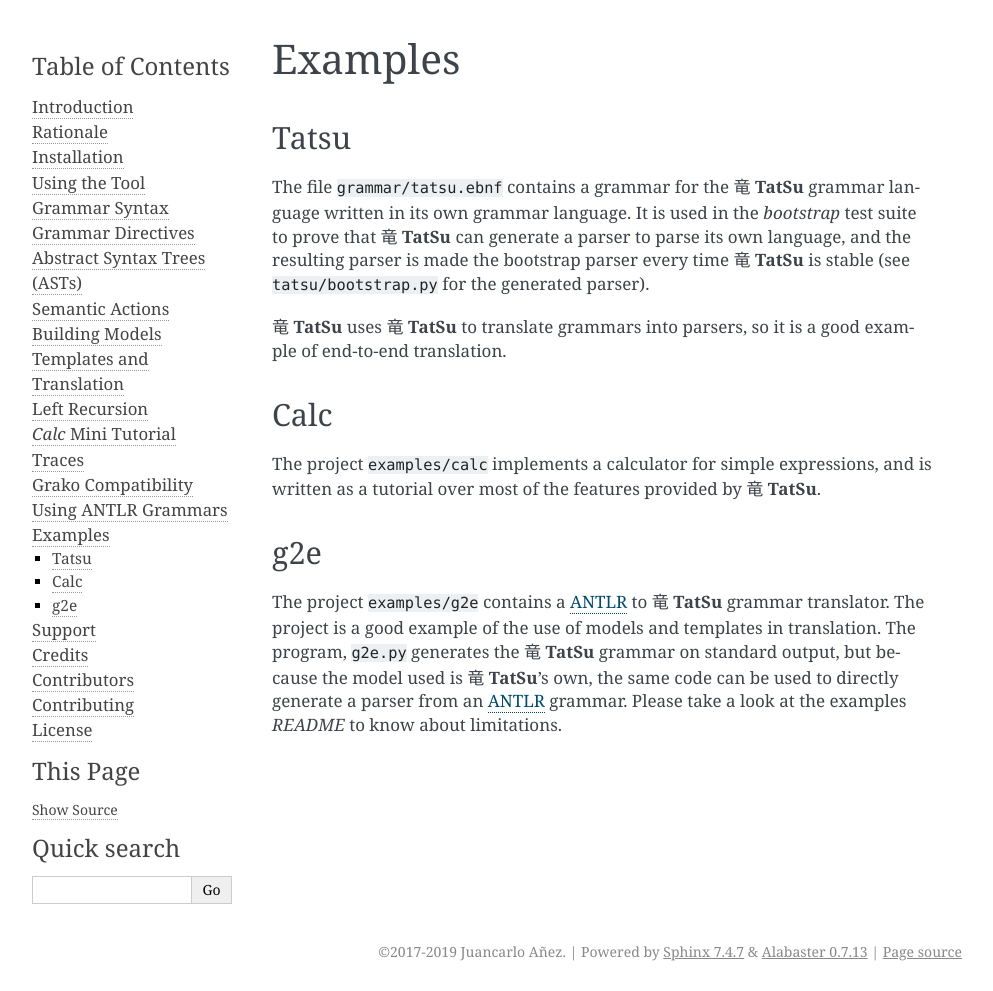
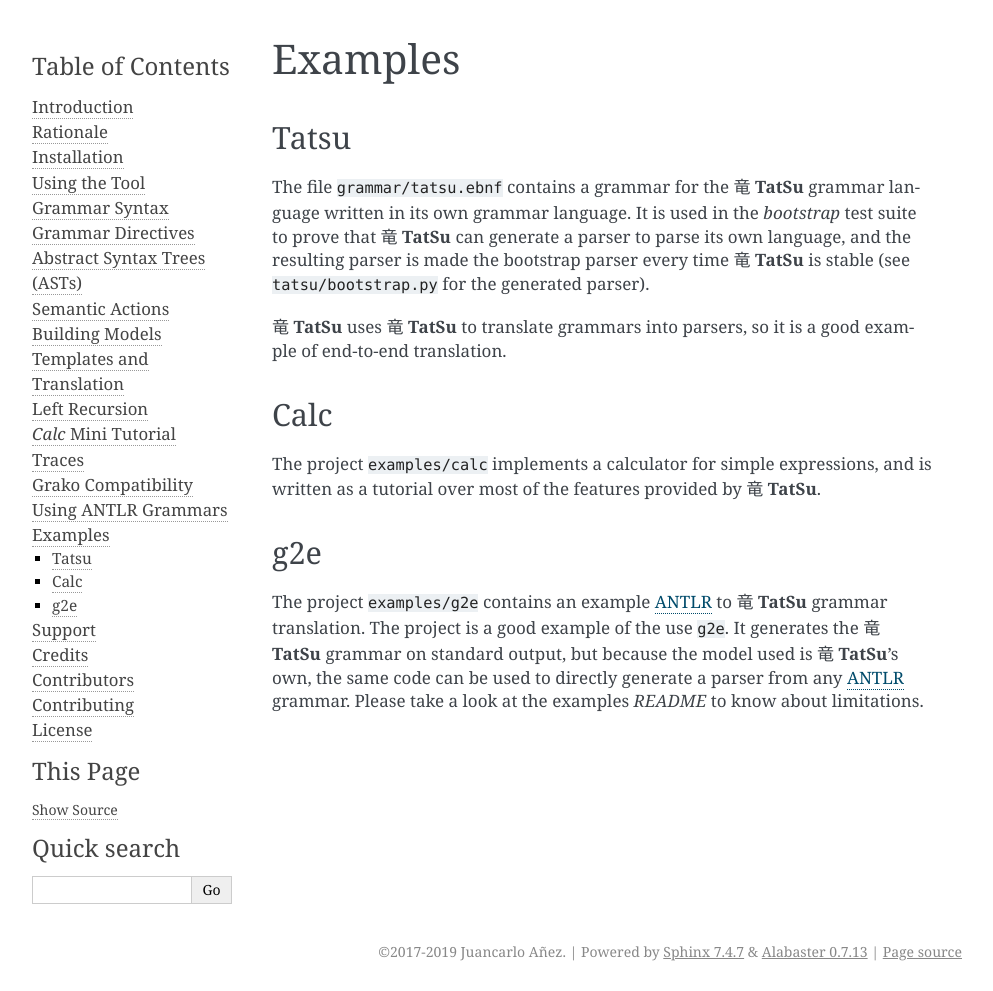
Before and after one commit to neogeny/TatSu, a Sphinx documentation site: the page built from docs/examples.rst, in a window 1280 px wide. Shown: the whole page, without its empty margins (148-1141 px from the left). Built offline with Sphinx 7.4.7, drawn with Linux system fonts in a browser that asks for light colours.

Commit message:
# [master]
[docs] fixes for g2e example

```diff
--- a/docs/examples.rst
+++ b/docs/examples.rst
@@ -29,10 +29,9 @@
 g2e
 ~~~
 
-The project ``examples/g2e`` contains a `ANTLR`_ to |TatSu| grammar
-translator. The project is a good example of the use of models and
-templates in translation. The program, ``g2e.py`` generates the
+The project ``examples/g2e`` contains an example `ANTLR`_ to |TatSu| grammar
+translation. The project is a good example of the use ``g2e``. It generates the
 |TatSu| grammar on standard output, but because the model used is
 |TatSu|'s own, the same code can be used to directly generate a parser
-from an `ANTLR`_ grammar. Please take a look at the examples *README* to
+from any `ANTLR`_ grammar. Please take a look at the examples *README* to
 know about limitations.
```
